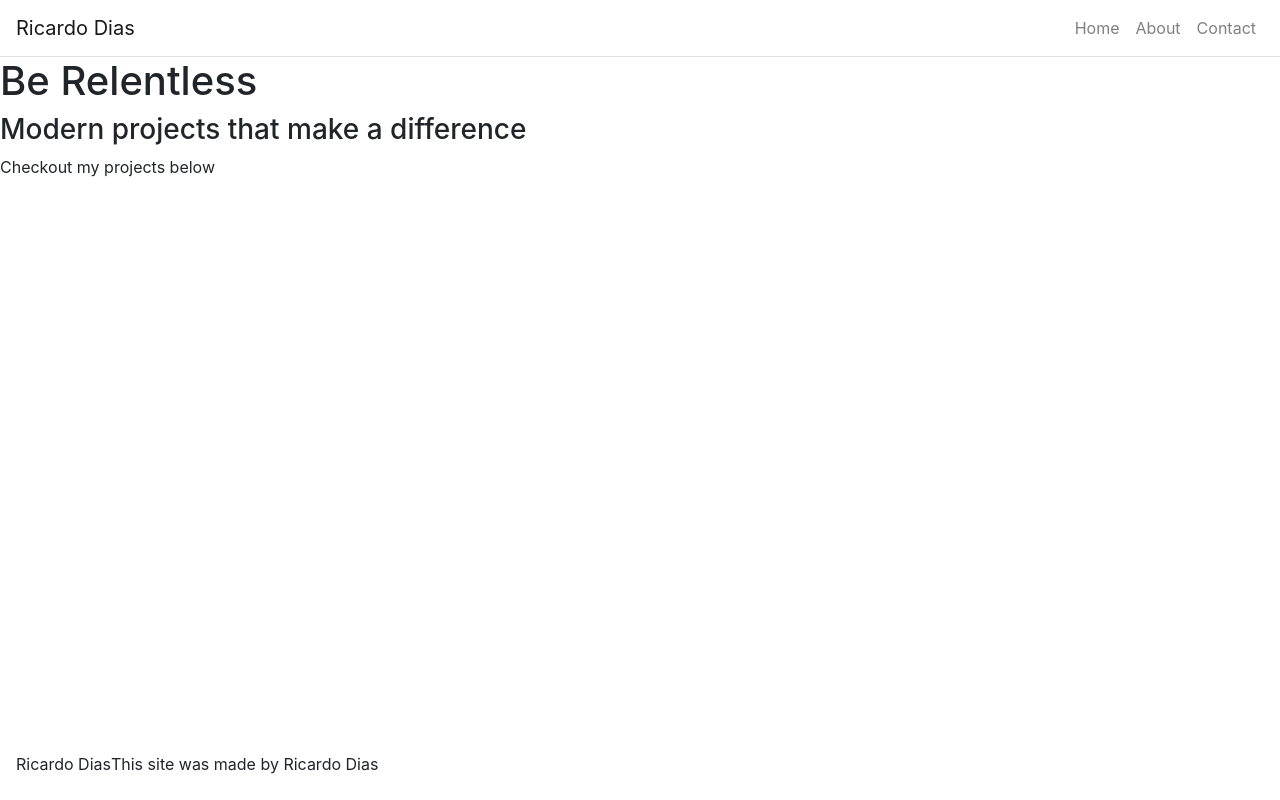
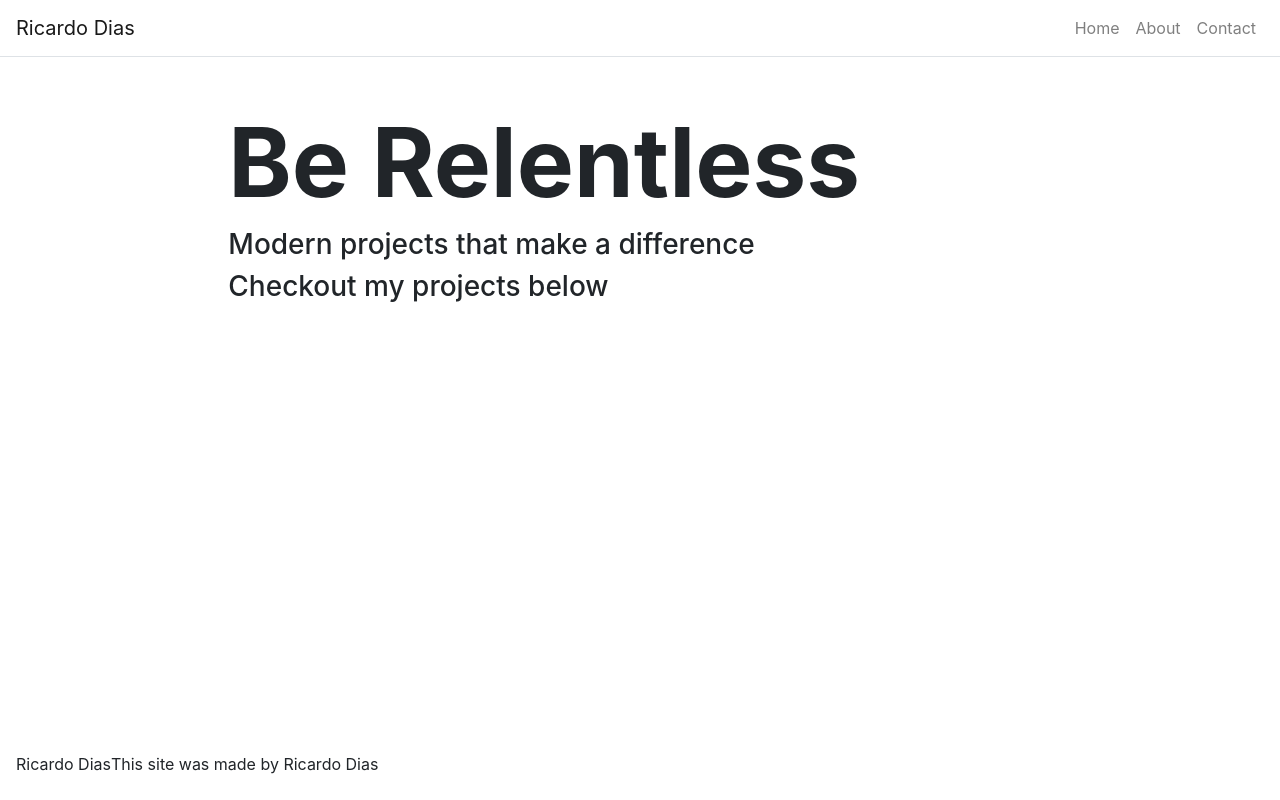
Before and after one commit to slowdata/my-portfolio, a React (Create React App) app: page / in a window 1280 px wide. Built offline with nearby package versions, Linux system fonts and the light colour scheme.

Commit message:
Start of Hero component

```diff
--- /dev/null
+++ b/src/components/Hero.js
@@ -0,0 +1,22 @@
+import React from "react";
+
+import JumboTron from "react-bootstrap/Jumbotron";
+import Container from "react-bootstrap/Container";
+import Row from "react-bootstrap/Row";
+import Col from "react-bootstrap/Col";
+
+const Hero = ({ title, subTitle, text }) => (
+  <JumboTron className="bg-transparent jumbotron-fluid p-0">
+    <Container fluid={true}>
+      <Row className="justify-content-center py-5">
+        <Col md={8} sm={12}>
+          {title && <h1 className="display-1 font-weight-bolder">{title}</h1>}
+          {subTitle && <h3>{subTitle}</h3>}
+          {text && <h3>{text}</h3>}
+        </Col>
+      </Row>
+    </Container>
+  </JumboTron>
+);
+
+export default Hero;
--- a/src/pages/HomePage.js
+++ b/src/pages/HomePage.js
@@ -1,10 +1,10 @@
 import React from "react";
 
-const HomePage = ({ title, subTitle, text }) => (
+import Hero from "../components/Hero";
+
+const HomePage = ({ ...props }) => (
   <>
-    <h1>{title}</h1>
-    <h3>{subTitle}</h3>
-    <p>{text}</p>
+    <Hero {...props} />
   </>
 );
 
```
